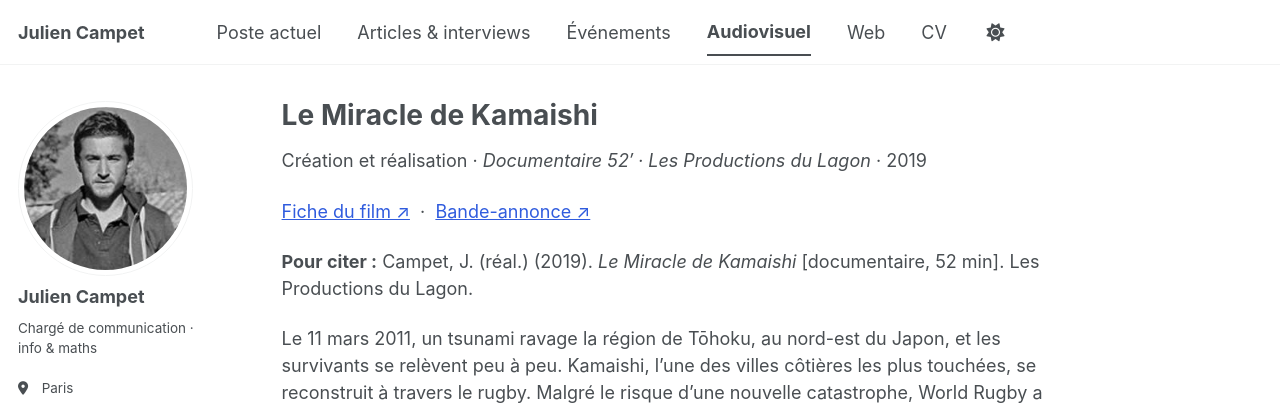
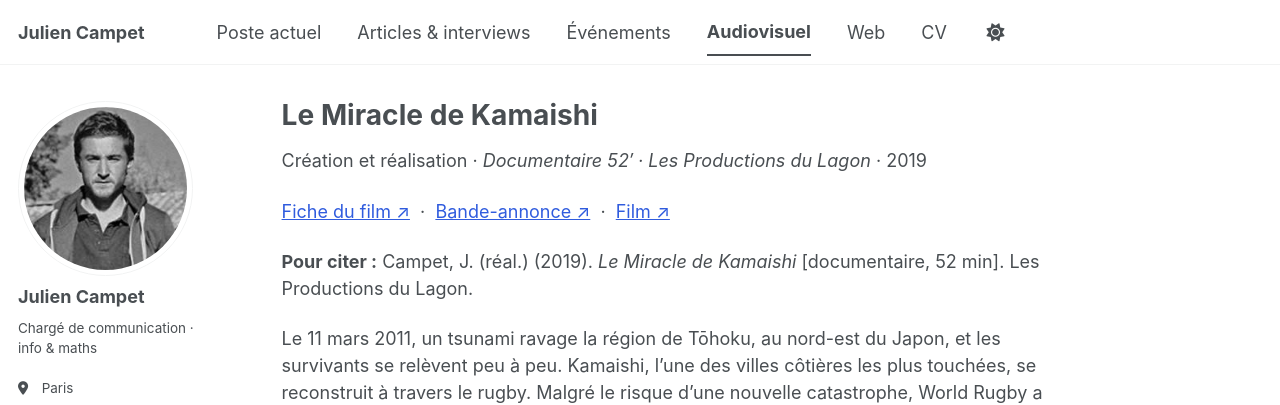
Before and after one commit to JulienCampet/JulienCampet.github.io, a Jekyll site: the page built from _audiovisuel/2019-06-01-miracle-de-kamaishi.md, in a window 1280 px wide. Shown: the top 405 px of the page. Built offline with Jekyll 4.4.1, drawn with Linux system fonts in a browser that asks for light colours; a script bundle is joined from its source files by our own code; a style sheet for code colours, icons or effects is not loaded.

Commit message:
lien film

```diff
--- a/_audiovisuel/2019-06-01-miracle-de-kamaishi.md
+++ b/_audiovisuel/2019-06-01-miracle-de-kamaishi.md
@@ -10,7 +10,9 @@ liens:
 - label: Fiche du film
   url: https://productionsdulagon.com/catalogue/le-miracle-de-kamaishi/
 - label: Bande-annonce
-  url: https://viaoccitanie.tv/bande-annonce-du-documentaire-le-miracle-kamaishi/
+  url: https://www.youtube.com/watch?v=KrAlpT9SVno/
+- label: Film
+  url: https://vimeo.com/361809035/de833a8596
 citation: Campet, J. (réal.) (2019). <i>Le Miracle de Kamaishi</i> [documentaire, 52 min]. Les Productions du Lagon.
 ---
 
```
